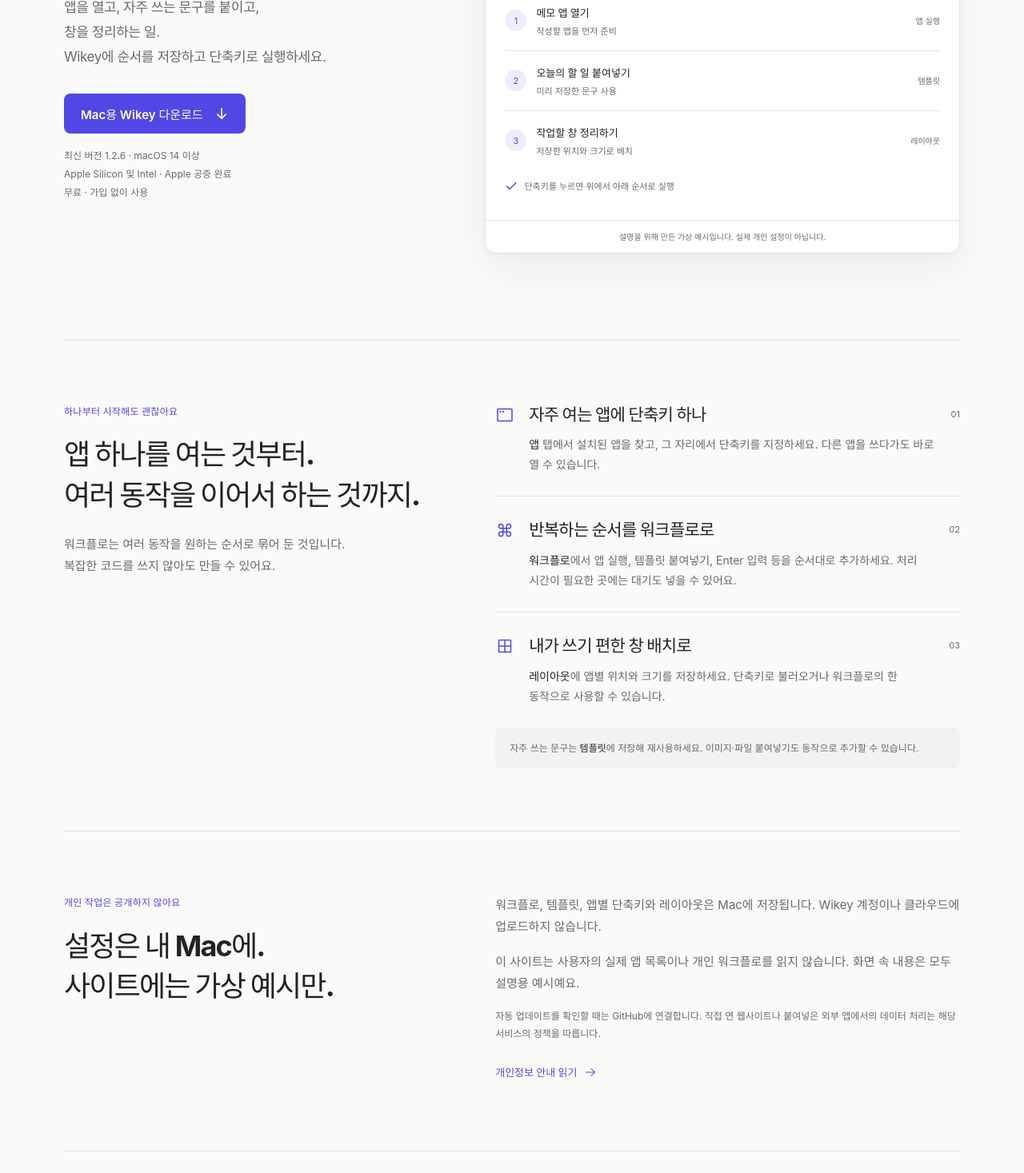
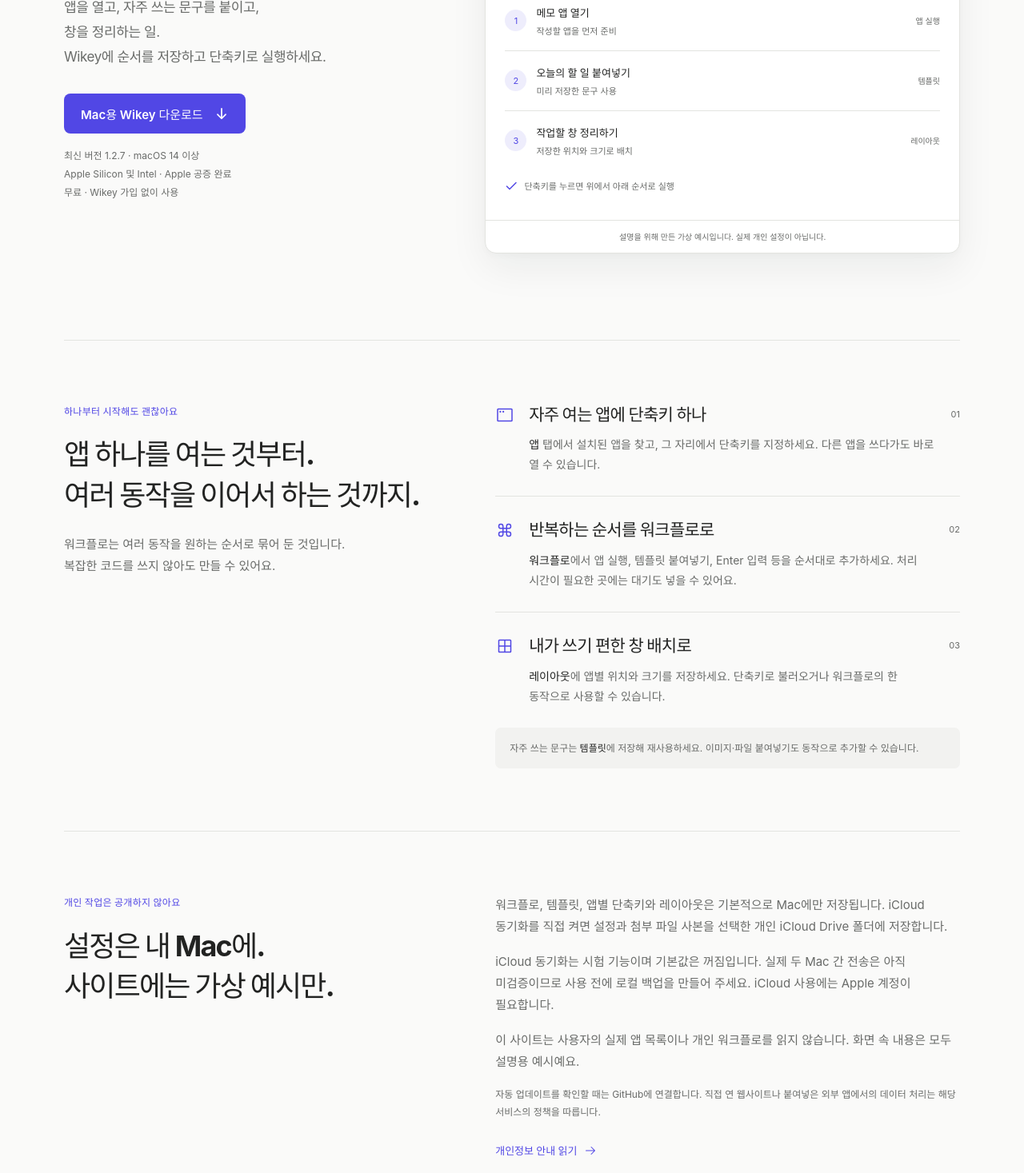
Before and after one commit to movvgli/Wikey, a React (Vite) app in the folder website/: page / in a window 1280 px wide. Shown: the part 458-1925 px from the top of the page at 80% size. Built offline with nearby package versions, Linux system fonts and the light colour scheme.

Commit message:
Update public site for v1.2.7 and disclose experimental iCloud sync

```diff
--- a/website/src/App.jsx
+++ b/website/src/App.jsx
@@ -47,7 +47,7 @@
       </header>
       <main id="main">
         <section className="hero" aria-labelledby="hero-title">
-          <div className="hero-copy"><p className="eyebrow">Mac을 쓰는 나만의 순서</p><h1 id="hero-title">매번 하던 일,<br />한 번에 시작.</h1><p className="hero-description">앱을 열고, 자주 쓰는 문구를 붙이고,<br className="desktop-break" /> 창을 정리하는 일.<br />Wikey에 순서를 저장하고 단축키로 실행하세요.</p><a className="button button--primary" href={RELEASE_URL}>Mac용 Wikey 다운로드 <ArrowDown size={18} weight="bold" /></a><p className="metadata">최신 버전 1.2.6 · macOS 14 이상<br />Apple Silicon 및 Intel · Apple 공증 완료<br />무료 · 가입 없이 사용</p></div>
+          <div className="hero-copy"><p className="eyebrow">Mac을 쓰는 나만의 순서</p><h1 id="hero-title">매번 하던 일,<br />한 번에 시작.</h1><p className="hero-description">앱을 열고, 자주 쓰는 문구를 붙이고,<br className="desktop-break" /> 창을 정리하는 일.<br />Wikey에 순서를 저장하고 단축키로 실행하세요.</p><a className="button button--primary" href={RELEASE_URL}>Mac용 Wikey 다운로드 <ArrowDown size={18} weight="bold" /></a><p className="metadata">최신 버전 1.2.7 · macOS 14 이상<br />Apple Silicon 및 Intel · Apple 공증 완료<br />무료 · Wikey 가입 없이 사용</p></div>
           <Demo />
         </section>
         <section className="feature-section" id="features" aria-labelledby="features-title">
@@ -61,7 +61,7 @@
         </section>
         <section className="privacy-section" id="privacy" aria-labelledby="privacy-title">
           <div><p className="eyebrow">개인 작업은 공개하지 않아요</p><h2 id="privacy-title">설정은 내 Mac에.<br />사이트에는 가상 예시만.</h2></div>
-          <div className="privacy-copy"><p>워크플로, 템플릿, 앱별 단축키와 레이아웃은 Mac에 저장됩니다. Wikey 계정이나 클라우드에 업로드하지 않습니다.</p><p>이 사이트는 사용자의 실제 앱 목록이나 개인 워크플로를 읽지 않습니다. 화면 속 내용은 모두 설명용 예시예요.</p><p className="small-copy">자동 업데이트를 확인할 때는 GitHub에 연결합니다. 직접 연 웹사이트나 붙여넣은 외부 앱에서의 데이터 처리는 해당 서비스의 정책을 따릅니다.</p><a className="text-link" href={`${GITHUB_URL}/blob/main/docs/PRIVACY.md`}>개인정보 안내 읽기 <ArrowRight size={16} /></a></div>
+          <div className="privacy-copy"><p>워크플로, 템플릿, 앱별 단축키와 레이아웃은 기본적으로 Mac에만 저장됩니다. iCloud 동기화를 직접 켜면 설정과 첨부 파일 사본을 선택한 개인 iCloud Drive 폴더에 저장합니다.</p><p>iCloud 동기화는 시험 기능이며 기본값은 꺼짐입니다. 실제 두 Mac 간 전송은 아직 미검증이므로 사용 전에 로컬 백업을 만들어 주세요. iCloud 사용에는 Apple 계정이 필요합니다.</p><p>이 사이트는 사용자의 실제 앱 목록이나 개인 워크플로를 읽지 않습니다. 화면 속 내용은 모두 설명용 예시예요.</p><p className="small-copy">자동 업데이트를 확인할 때는 GitHub에 연결합니다. 직접 연 웹사이트나 붙여넣은 외부 앱에서의 데이터 처리는 해당 서비스의 정책을 따릅니다.</p><a className="text-link" href={`${GITHUB_URL}/blob/main/docs/PRIVACY.md`}>개인정보 안내 읽기 <ArrowRight size={16} /></a></div>
         </section>
         <section className="install-section" id="install" aria-labelledby="install-title">
           <div className="install-heading"><div><p className="eyebrow">처음 쓰는 분을 위해</p><h2 id="install-title">설치하고, 작은 동작부터.</h2></div><a className="button button--primary" href={RELEASE_URL}>Wikey 다운로드 <ArrowDown size={18} /></a></div>
```
Also changed, not shown: 1 other file (tests, documents, lock files or other folders).
